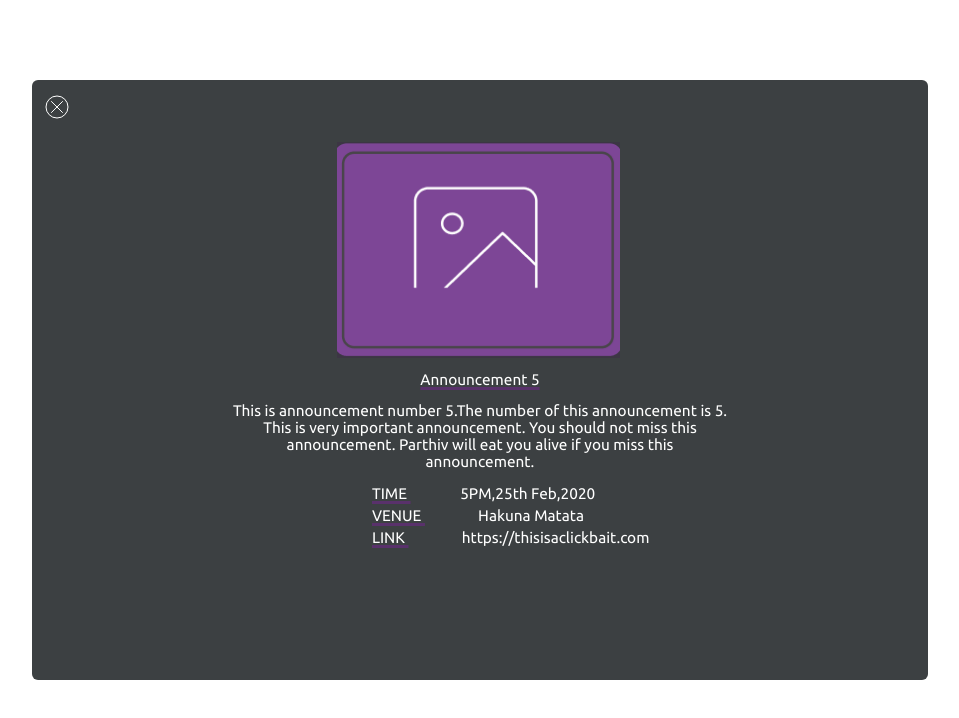
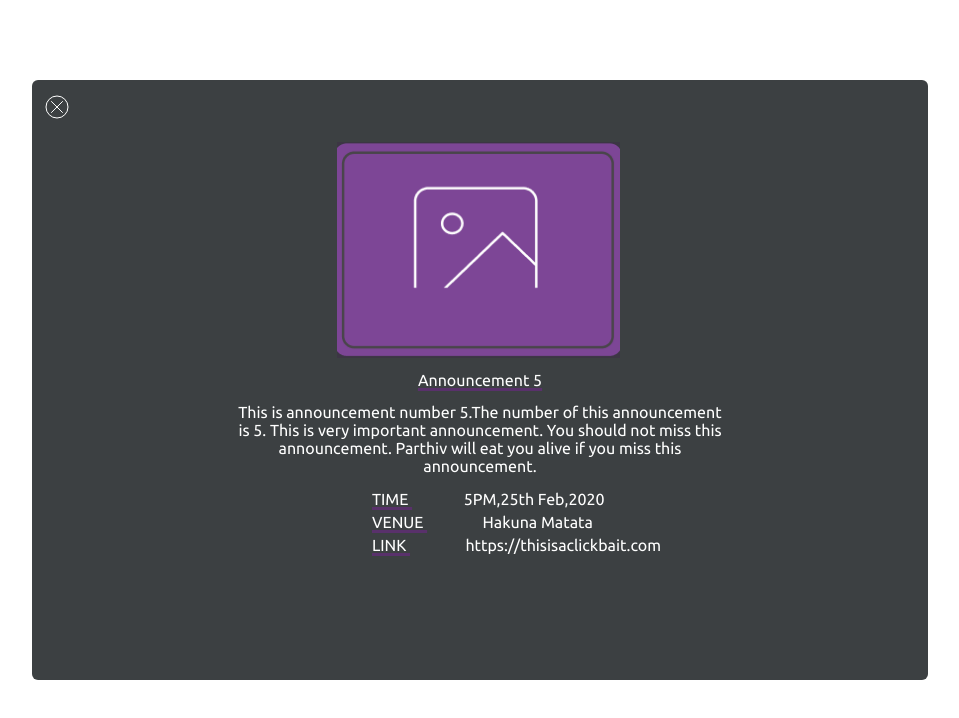
Before and after one commit to lavanya-rao-k-18/misttask2.github.io, a plain HTML site: page index.html in a window 1280 px wide. Shown: the whole page, without its empty margins (160-1119 px from the left). Drawn offline with Linux system fonts and the light colour scheme.

Commit message:
Update style.css

```diff
--- a/style.css
+++ b/style.css
@@ -54,7 +54,7 @@ svg:hover > path {
 
  .announcement{
   color: white;
-  font-size: 1.2vw;
+  font-size: 16px;
   padding-top: 10px;
   text-align: center;
   text-decoration-line: underline;
@@ -66,7 +66,7 @@ svg:hover > path {
 .para{
   color: white;
   font-weight: lighter;
-  font-size: 1.2vw;
+  font-size:16px;
   text-align: center;
   padding-top: 14px;
   padding-right: 200px;
@@ -75,7 +75,7 @@ svg:hover > path {
 
 .list ul {
   padding-top: 15px;
-  font-size: 1.2vw;
+  font-size: 16px;
   margin-left: 300px;
   list-style: none;
   color: white;
```
